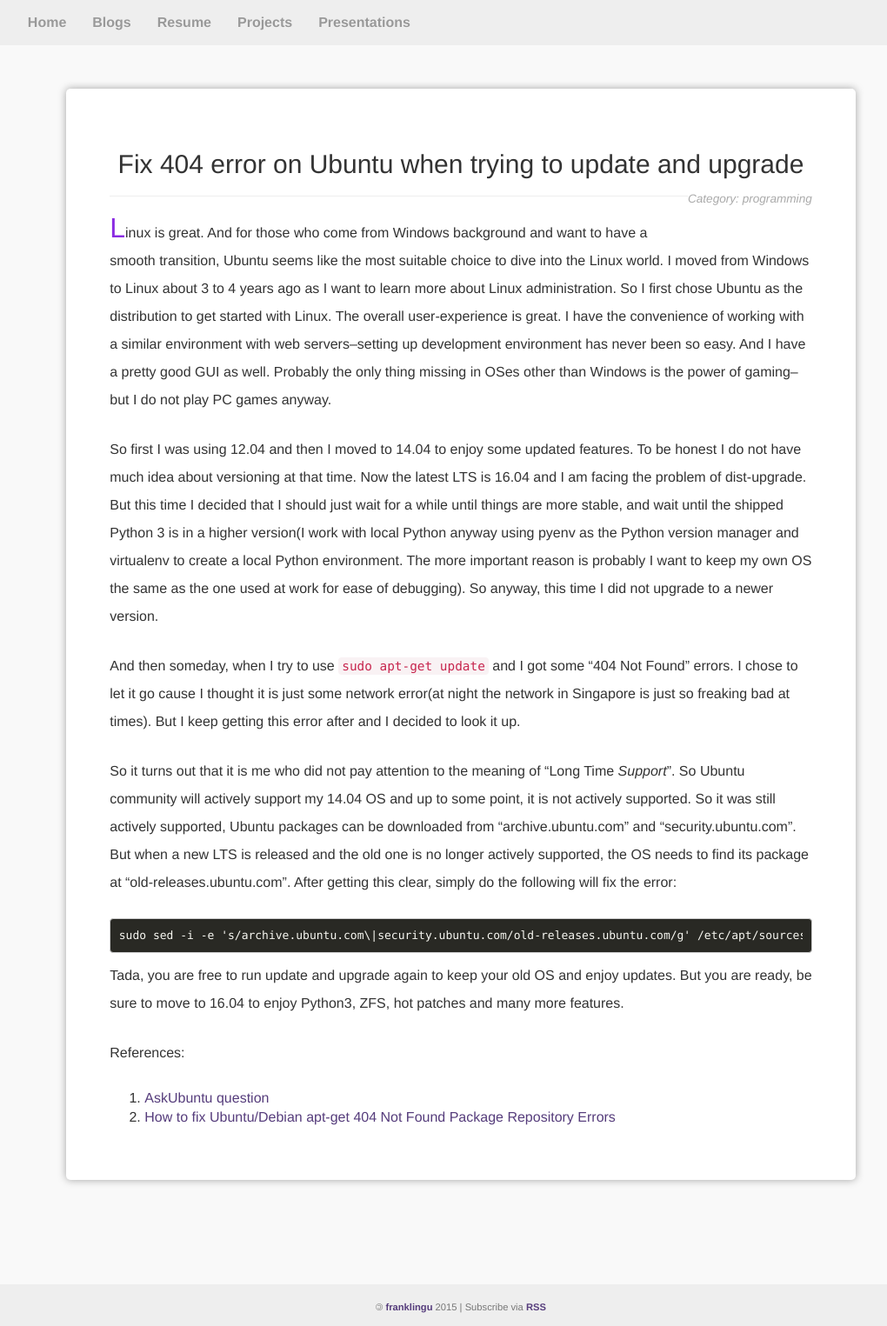
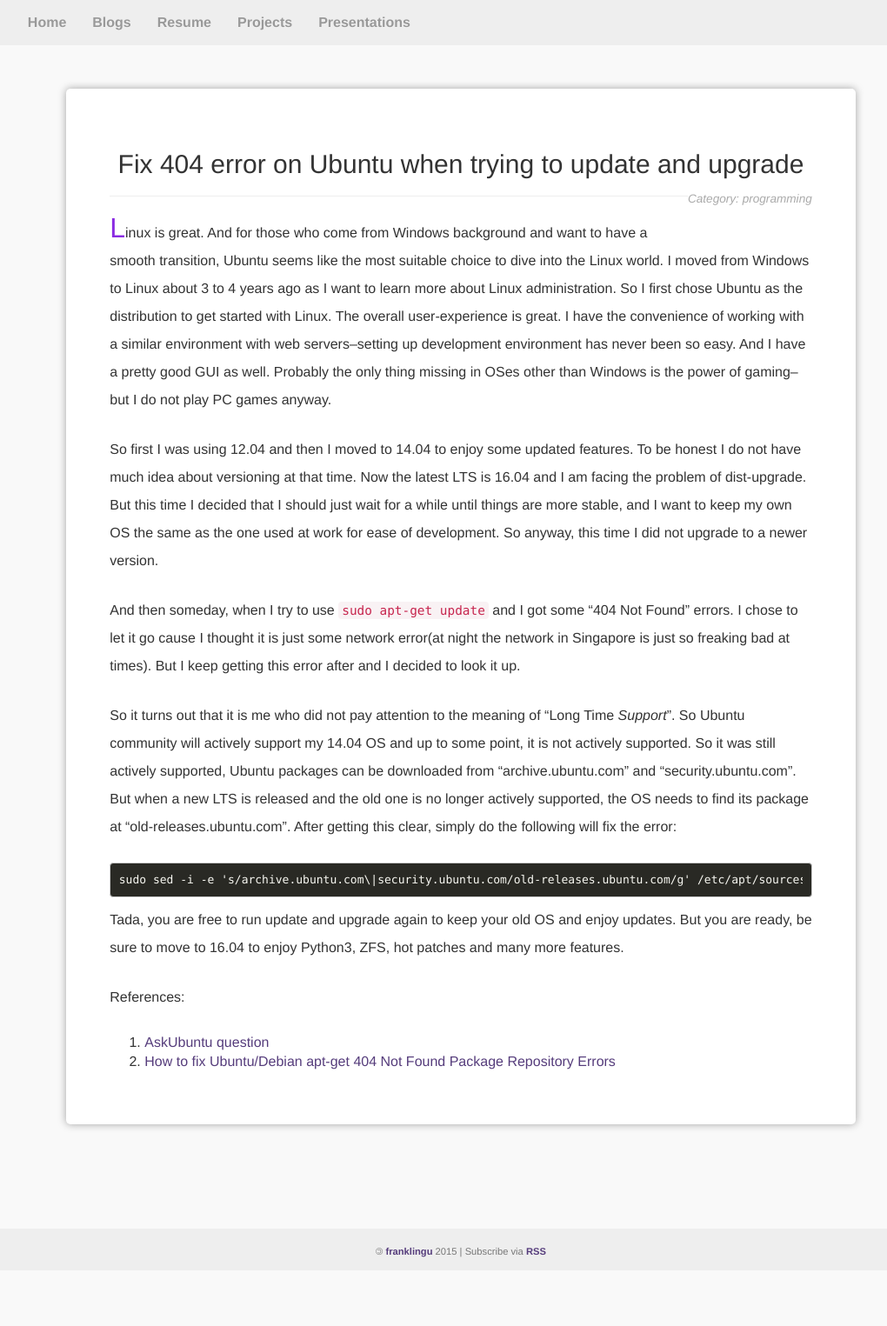
Before and after one commit to franklingu/franklingu.github.io, a Jekyll site: the page built from _posts/2016-10-22-fix-404-when-apt-get-update-on-ubuntu.markdown, in a window 1280 px wide. Shown: the whole page at 87% size, without its empty margins (110-1130 px from the left). Built offline with Jekyll 4.4.1, drawn with Linux system fonts in a browser that asks for light colours; nearby versions of some CDN libraries; comment, search, counter and statistics services are not loaded; after the commit the page ends 1461 px from its top, so only the background shows below that.

Commit message:
fix an error with the previous post

```diff
--- a/_posts/2016-10-22-fix-404-when-apt-get-update-on-ubuntu.markdown
+++ b/_posts/2016-10-22-fix-404-when-apt-get-update-on-ubuntu.markdown
@@ -8,7 +8,7 @@ meta_desc: Fix 404 not found error on Ubuntu old releases when trying to update
 
 Linux is great. And for those who come from Windows background and want to have a smooth transition, Ubuntu seems like the most suitable choice to dive into the Linux world. I moved from Windows to Linux about 3 to 4 years ago as I want to learn more about Linux administration. So I first chose Ubuntu as the distribution to get started with Linux. The overall user-experience is great. I have the convenience of working with a similar environment with web servers--setting up development environment has never been so easy. And I have a pretty good GUI as well. Probably the only thing missing in OSes other than Windows is the power of gaming--but I do not play PC games anyway.
 
-So first I was using 12.04 and then I moved to 14.04 to enjoy some updated features. To be honest I do not have much idea about versioning at that time. Now the latest LTS is 16.04 and I am facing the problem of dist-upgrade. But this time I decided that I should just wait for a while until things are more stable, and wait until the shipped Python 3 is in a higher version(I work with local Python anyway using pyenv as the Python version manager and virtualenv to create a local Python environment. The more important reason is probably I want to keep my own OS the same as the one used at work for ease of debugging). So anyway, this time I did not upgrade to a newer version.
+So first I was using 12.04 and then I moved to 14.04 to enjoy some updated features. To be honest I do not have much idea about versioning at that time. Now the latest LTS is 16.04 and I am facing the problem of dist-upgrade. But this time I decided that I should just wait for a while until things are more stable, and I want to keep my own OS the same as the one used at work for ease of development. So anyway, this time I did not upgrade to a newer version.
 
 And then someday, when I try to use `sudo apt-get update` and I got some "404 Not Found" errors. I chose to let it go cause I thought it is just some network error(at night the network in Singapore is just so freaking bad at times). But I keep getting this error after and I decided to look it up.
 
```
